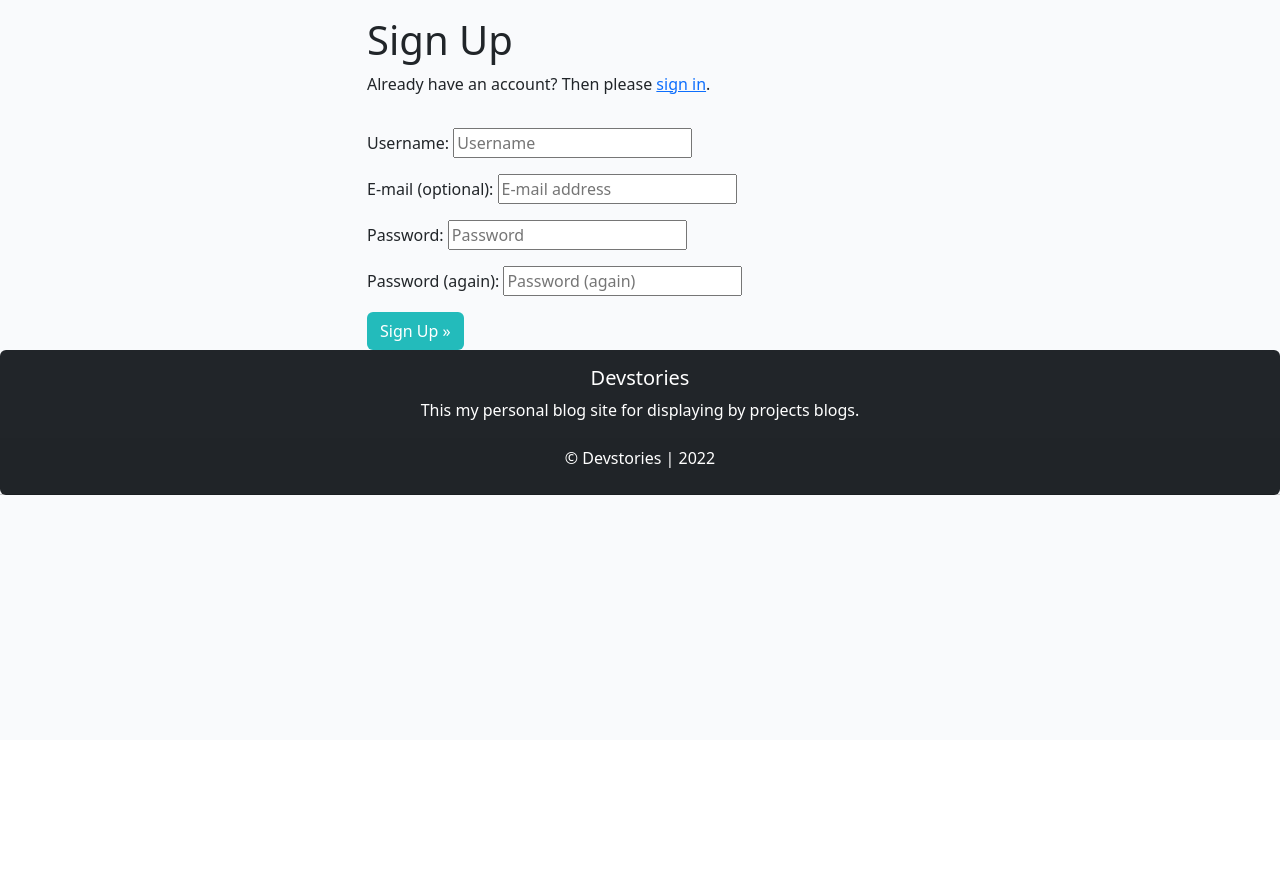
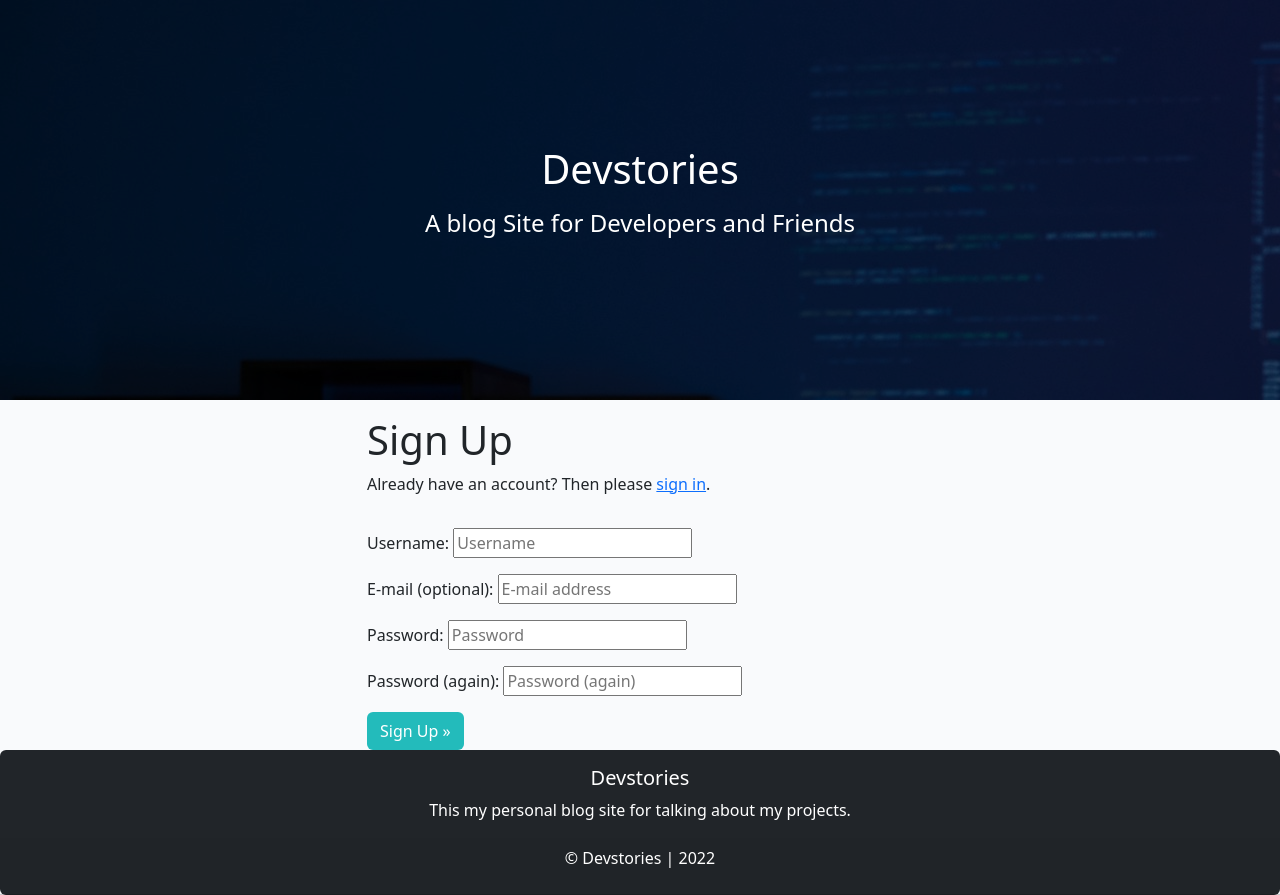
Before and after one commit to Code-Institute-Submissions/p4-devstories-1, a Django app: page /accounts/signup/ in a window 1280 px wide. Shown: the part 60-955 px from the top of the page. Before the commit the page ends 555 px from the top, so only its background shows below. Run offline with Django 3.2, Linux system fonts and the light colour scheme; some libraries are stand-ins or nearby versions.

Commit message:
added hero section and hero image

```diff
--- a/templates/base.html
+++ b/templates/base.html
@@ -81,6 +81,19 @@
     </div>
 
     <main class="flex-shrink-0 main-bg">
+        <!-- Hero -->
+            <div class="text-center bg-image" style="background-image: url({% static 'media/software-developer.jpg' %});
+                height: 400px;">
+            <div class="mask" style="background-color: rgba(0, 0, 0, 0.6); height: 400px;">
+                <div class="d-flex justify-content-center align-items-center h-100">
+                    <div class="text-white">
+                        <h1 class="mb-3">Devstories</h1>
+                        <h4 class="mb-3">A blog Site for Developers and Friends</h4>
+                    </div>
+                </div>
+            </div>
+            </div>
+            <!-- Hero -->
         {% block content %}
         {% endblock content %}
     </main>
@@ -88,7 +101,7 @@
     <footer class="card text-center bg-dark mt-14">
         <div class="card-body text-white">
             <h5 class="card-title">Devstories</h5>
-            <p class="card-text">This my personal blog site for displaying by projects blogs.</p>
+            <p class="card-text">This my personal blog site for talking about my projects.</p>
         </div>
         <div class="card-header text-white">
           <p>&copy; Devstories | 2022</p>
```
Also changed, not shown: static/media/software-developer.jpg (added).
